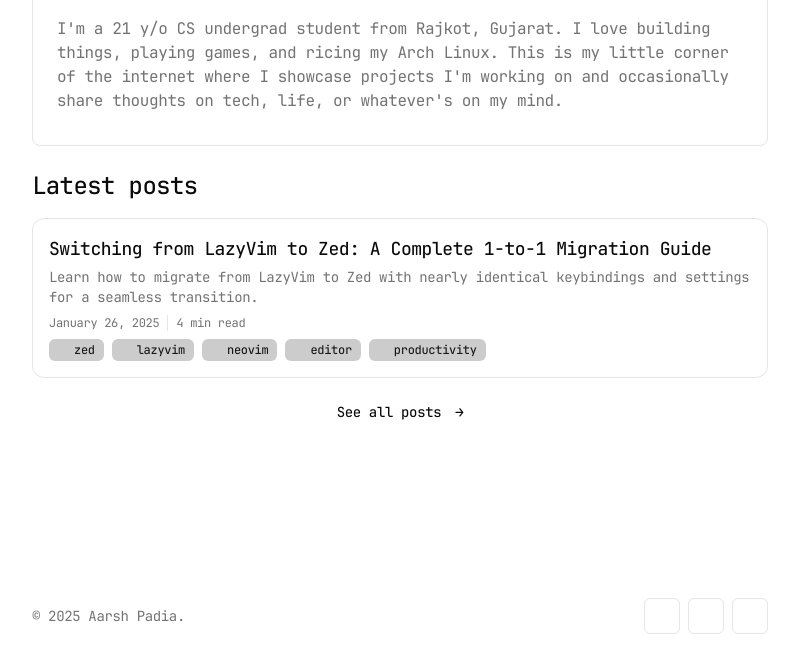
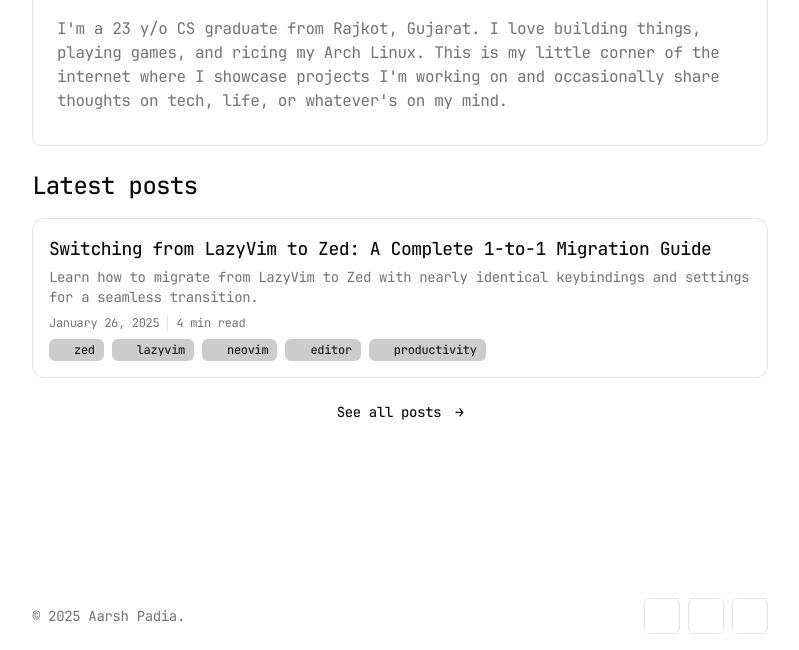
Before and after one commit to aarsh21/burifolio-v2, an Astro site: page / in a window 1280 px wide. Shown: the part 150-800 px from the top of the page, without its empty margins (240-1039 px from the left). Built offline with nearby package versions, Linux system fonts and the light colour scheme; Astro itself is replaced by a stand-in of ours; some packages are replaced by stand-ins of ours; some icons are missing.

Commit message:
chore: update personal info - age and graduation status

```diff
--- a/src/pages/index.astro
+++ b/src/pages/index.astro
@@ -19,7 +19,7 @@
       </div>
       <div class="p-6 pt-0">
         <p class="text-muted-foreground text-md mb-2">
-          I'm a 21 y/o CS undergrad student from Rajkot, Gujarat. I love
+          I'm a 23 y/o CS graduate from Rajkot, Gujarat. I love
           building things, playing games, and ricing my Arch Linux. This is my
           little corner of the internet where I showcase projects I'm working on
           and occasionally share thoughts on tech, life, or whatever's on my
```
